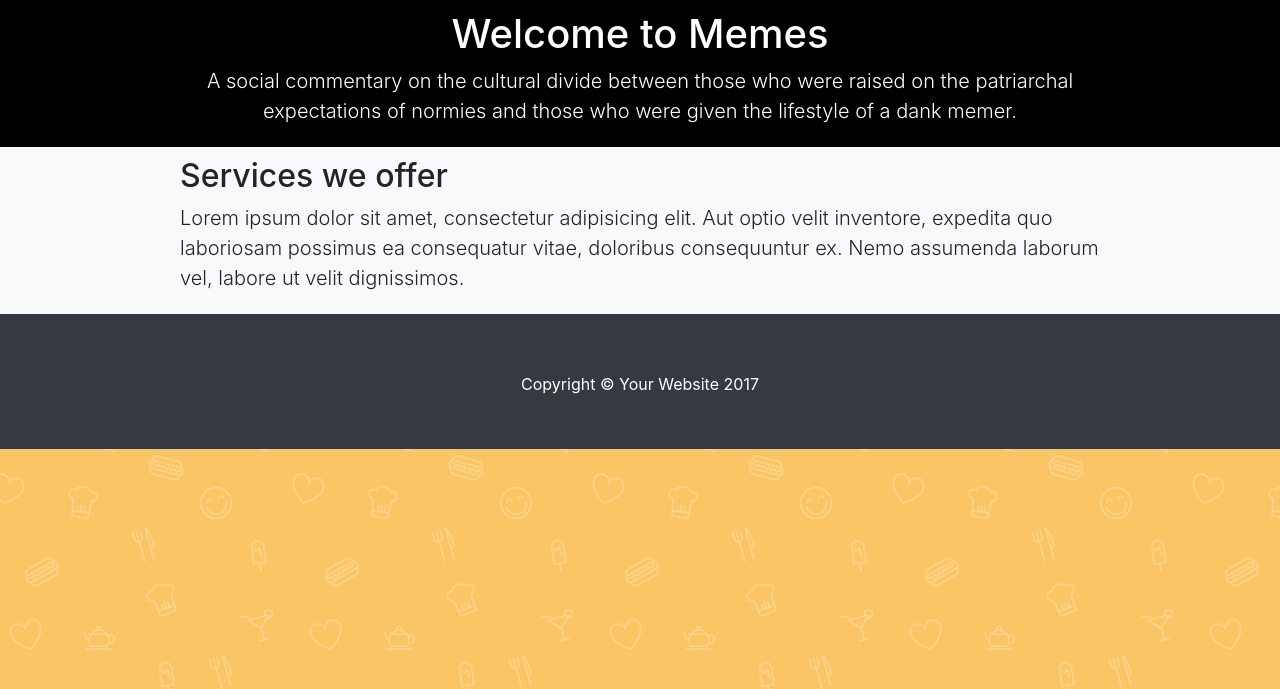
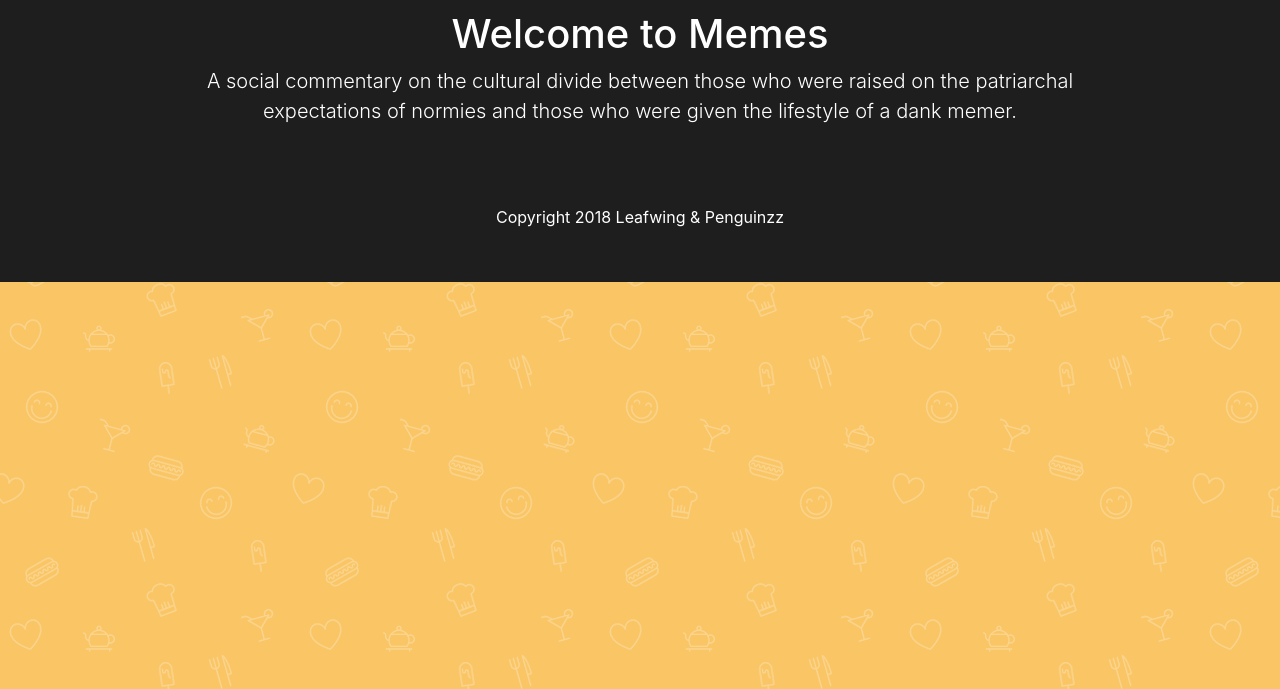
Before and after one commit to juliahou/meme, a Flask app: template templates/index.html in a window 1280 px wide. Shown: the top 689 px of the page. Run offline with Flask 2, Linux system fonts and the light colour scheme; the template is opened without the code that fills it, so the values that code supplies are empty; some libraries are stand-ins or nearby versions.

Commit message:
Cleaned up footer

```diff
--- a/static/css/style.css
+++ b/static/css/style.css
@@ -3,7 +3,7 @@ body {
 }
 
 header {
-	background-color: #000000;
+	background-color: #1e1e1e;
 }
 
 header .container {
@@ -25,3 +25,7 @@ hr {
 img {
 	max-width: 100%;
 }
+
+footer {
+	background-color: #1e1e1e;
+}
--- a/templates/index.html
+++ b/templates/index.html
@@ -44,21 +44,10 @@
       <hr />
     {% endfor %}
 
-    <section id="services" class="bg-light">
+    <!-- Footer -->
+    <footer class="py-5">
       <div class="container">
-        <div class="row">
-          <div class="col-lg-10 mx-auto">
-            <h2>Services we offer</h2>
-            <p class="lead">Lorem ipsum dolor sit amet, consectetur adipisicing elit. Aut optio velit inventore, expedita quo laboriosam possimus ea consequatur vitae, doloribus consequuntur ex. Nemo assumenda laborum vel, labore ut velit dignissimos.</p>
-          </div>
-        </div>
-      </div>
-    </section>
-
-    <!-- Footer -->
-    <footer class="py-5 bg-dark">
-      <div class="container">
-        <p class="m-0 text-center text-white">Copyright &copy; Your Website 2017</p>
+        <p class="m-0 text-center text-white">Copyright 2018 Leafwing & Penguinzz</p>
       </div>
       <!-- /.container -->
     </footer>
```
